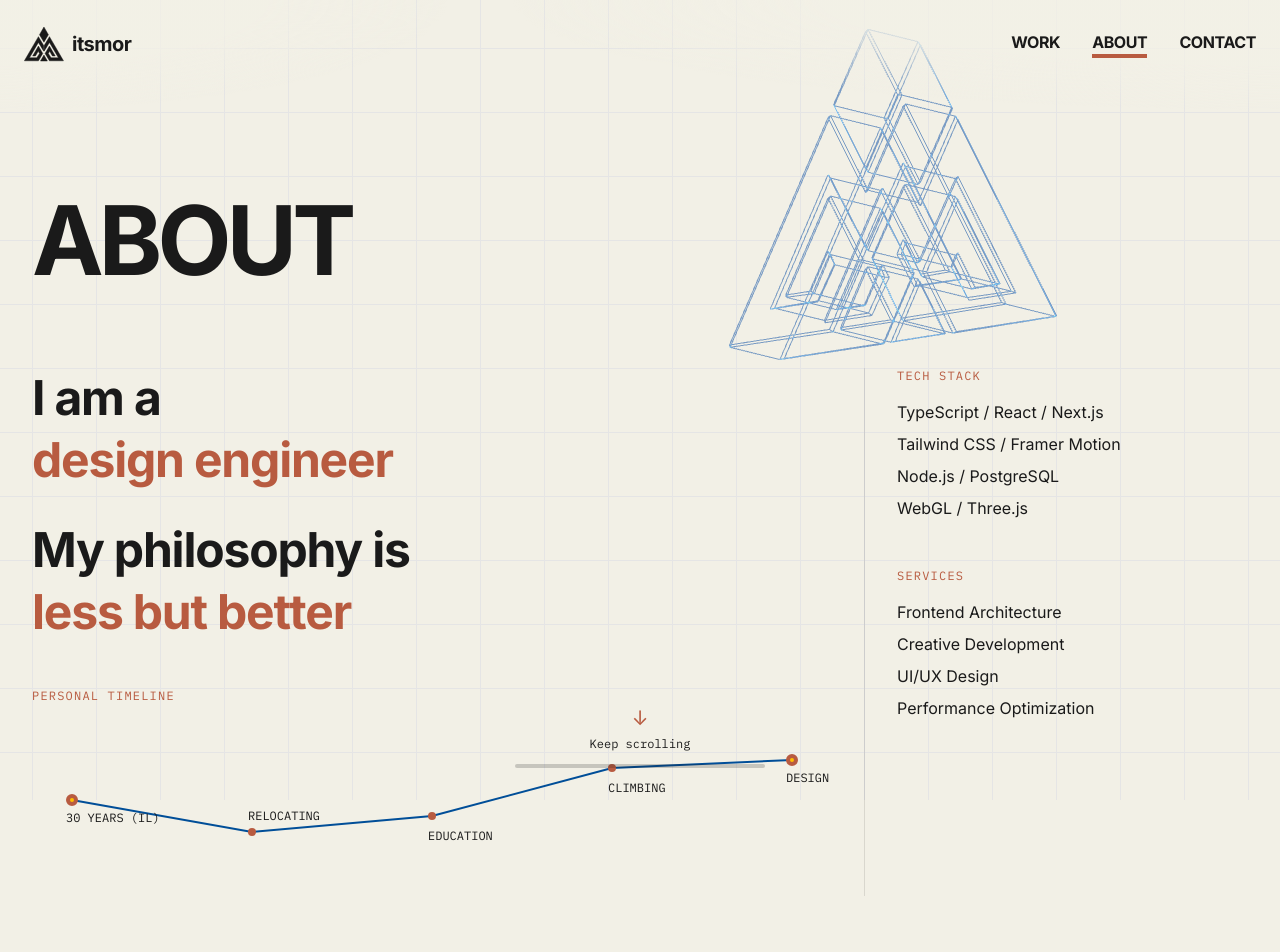
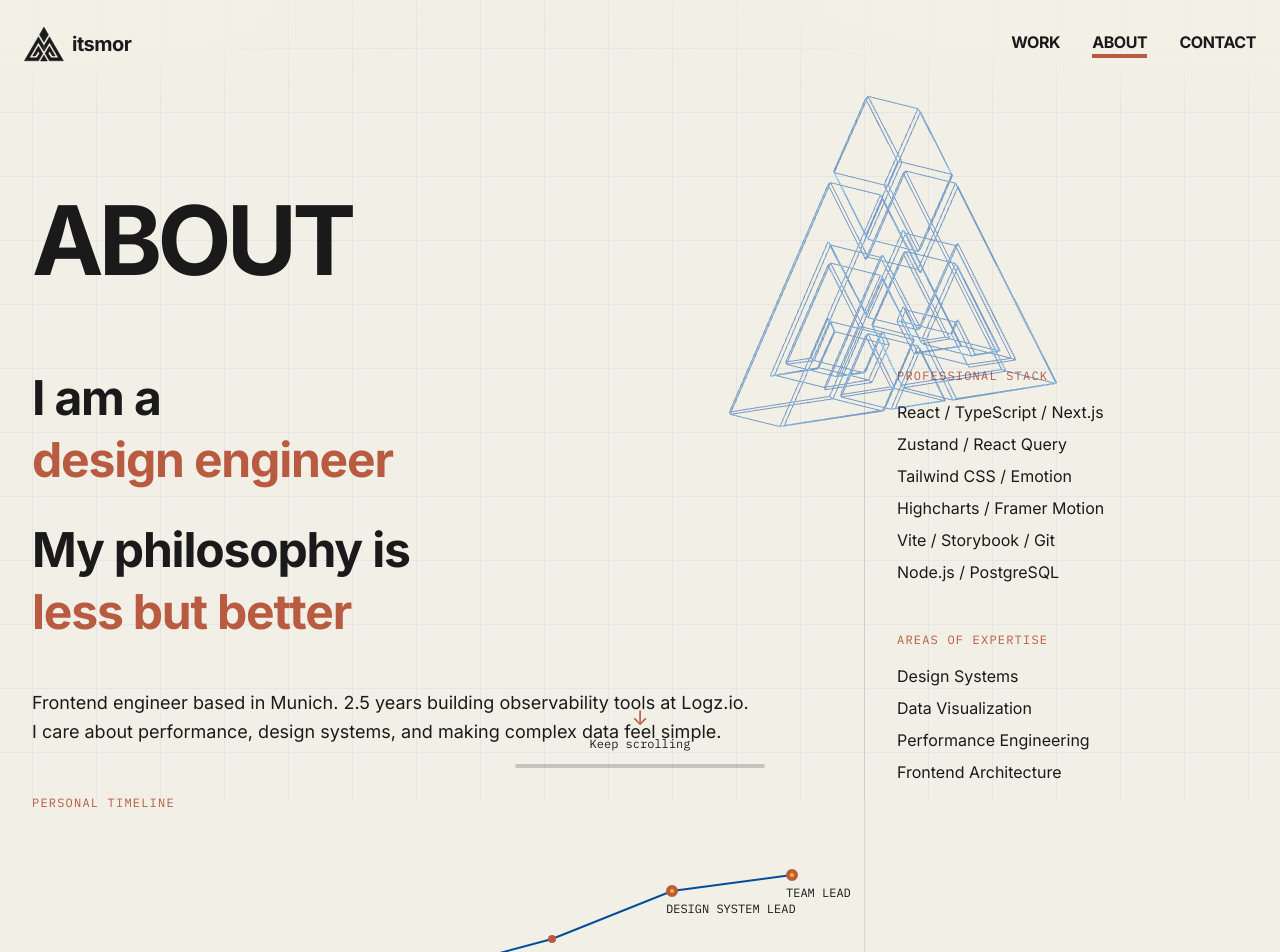
Before and after one commit to Gavriel-M/itsmor, a Next.js app: page /about in a window 1280 px wide. Shown: the top 952 px of the page. Built offline with nearby package versions, Linux system fonts and the light colour scheme.

Commit message:
Remove mock items + CV
Signed-off-by: gavriel-m <MGavrielG@Gmail.com>

```diff
--- a/src/app/about/page.tsx
+++ b/src/app/about/page.tsx
@@ -38,8 +38,6 @@ export default function AboutPage() {
               words={[
                 "creative developer",
                 "design engineer",
-                "detail devotee",
-                "pixel perfectionist",
                 "craft-driven builder",
               ]}
               className="font-sans text-2xl md:text-5xl leading-tight font-bold tracking-tight"
@@ -56,6 +54,17 @@ export default function AboutPage() {
               className="font-sans text-2xl md:text-5xl leading-tight font-bold tracking-tight"
             />
           </motion.div>
+
+          <motion.p
+            initial={{ opacity: 0 }}
+            animate={{ opacity: 1 }}
+            transition={{ delay: 0.3 }}
+            className="font-sans text-base md:text-lg leading-relaxed opacity-80 mt-12"
+          >
+            Frontend engineer based in Munich. 2.5 years building observability
+            tools at Logz.io. <br />I care about performance, design systems,
+            and making complex data feel simple.
+          </motion.p>
 
           <motion.div
             initial={{ opacity: 0 }}
@@ -77,26 +86,28 @@ export default function AboutPage() {
             {/* Stack */}
             <div>
               <h3 className="font-mono text-xs text-terracotta uppercase tracking-widest mb-4">
-                Tech Stack
+                Professional Stack
               </h3>
               <ul className="font-sans text-sm md:text-base space-y-2">
-                <li>TypeScript / React / Next.js</li>
-                <li>Tailwind CSS / Framer Motion</li>
+                <li>React / TypeScript / Next.js</li>
+                <li>Zustand / React Query</li>
+                <li>Tailwind CSS / Emotion</li>
+                <li>Highcharts / Framer Motion</li>
+                <li>Vite / Storybook / Git</li>
                 <li>Node.js / PostgreSQL</li>
-                <li>WebGL / Three.js</li>
               </ul>
             </div>
 
             {/* Services */}
             <div>
               <h3 className="font-mono text-xs text-terracotta uppercase tracking-widest mb-4">
-                Services
+                Areas of Expertise
               </h3>
               <ul className="font-sans text-sm md:text-base space-y-2">
+                <li>Design Systems</li>
+                <li>Data Visualization</li>
+                <li>Performance Engineering</li>
                 <li>Frontend Architecture</li>
-                <li>Creative Development</li>
-                <li>UI/UX Design</li>
-                <li>Performance Optimization</li>
               </ul>
             </div>
           </motion.div>
--- a/src/app/contact/page.tsx
+++ b/src/app/contact/page.tsx
@@ -32,6 +32,9 @@ export default function ContactPage() {
             >
               gavriel.mor@itsmor.com
             </a>
+            <p className="font-mono text-xs uppercase tracking-widest opacity-50 mt-4">
+              Based in Munich, CET timezone
+            </p>
           </motion.div>
         </div>
 
@@ -46,7 +49,7 @@ export default function ContactPage() {
         transition={{ delay: 0.6 }}
         className="cursor-default w-full border-t border-black/10 mt-auto pt-8 flex justify-between font-mono text-xs uppercase opacity-50"
       >
-        <span>© 2025 itsmor</span>
+        <span>© 2026 itsmor</span>
         <span>All Rights Reserved</span>
       </motion.div>
     </section>
--- /dev/null
+++ b/src/app/cv/page.tsx
@@ -0,0 +1,61 @@
+"use client";
+
+import { motion } from "framer-motion";
+
+const PDF_PATH = "/gavriel-mor-cv.pdf";
+
+export default function CvPage() {
+  return (
+    <section className="min-h-screen w-full pt-32 md:pt-48 px-4 md:px-8 pb-20 flex flex-col">
+      <div className="max-w-screen-xl mx-auto w-full flex-grow flex flex-col">
+        <div className="flex items-end justify-between mb-12">
+          <motion.h1
+            initial={{ opacity: 0, y: 20 }}
+            animate={{ opacity: 1, y: 0 }}
+            className="cursor-default font-sans font-bold text-6xl md:text-8xl tracking-tighter text-text"
+          >
+            CV
+          </motion.h1>
+
+          <motion.a
+            href={PDF_PATH}
+            download
+            initial={{ opacity: 0 }}
+            animate={{ opacity: 1 }}
+            transition={{ delay: 0.2 }}
+            className="font-mono text-sm uppercase tracking-widest border border-black/10 px-4 py-2 hover:bg-black hover:text-white transition-all duration-300"
+          >
+            Download PDF
+          </motion.a>
+        </div>
+
+        {/* PDF embed — desktop browsers render inline, mobile gets fallback */}
+        <motion.div
+          initial={{ opacity: 0 }}
+          animate={{ opacity: 1 }}
+          transition={{ delay: 0.3 }}
+          className="flex-grow min-h-[70vh] border border-black/10"
+        >
+          <object
+            data={PDF_PATH}
+            type="application/pdf"
+            className="w-full h-full min-h-[70vh]"
+          >
+            <div className="w-full h-full min-h-[70vh] flex flex-col items-center justify-center gap-6 px-4">
+              <p className="font-mono text-sm uppercase tracking-widest opacity-50 text-center">
+                PDF preview is not available on this device
+              </p>
+              <a
+                href={PDF_PATH}
+                download
+                className="font-mono text-sm uppercase tracking-widest border border-terracotta text-terracotta px-6 py-3 hover:bg-terracotta hover:text-white transition-all duration-300"
+              >
+                Download CV
+              </a>
+            </div>
+          </object>
+        </motion.div>
+      </div>
+    </section>
+  );
+}
--- a/src/app/work/page.tsx
+++ b/src/app/work/page.tsx
@@ -8,44 +8,18 @@ const projects = [
   {
     title: "2D Animation on the Web",
     category: "Research",
-    year: "2025",
+    year: "2026",
     href: "/work/2d-web-animation",
-    description: "Principles of 2D animation applied to web interfaces.",
+    description:
+      "A 14-section deep dive translating Disney's animation principles into web UI constraints, with interactive demos.",
   },
   {
-    title: "FinTech Dashboard",
-    category: "Web Development",
-    year: "2024",
-    href: "/work/fintech-dashboard",
-    description: "Real-time financial data visualization.",
-  },
-  {
-    title: "E-Commerce Design System",
-    category: "Design System",
-    year: "2023",
-    href: "/work/ecommerce-ds",
-    description: "Composable UI library for retail.",
-  },
-  {
-    title: "Generative Art Collection",
-    category: "Creative Coding",
-    year: "2023",
-    href: "/work/generative-art",
-    description: "Interactive 3D experiments.",
-  },
-  {
-    title: "Neon Genesis",
-    category: "Web Development",
+    title: "Eli Mor — Chinese Medicine",
+    category: "Client Work",
     year: "2025",
-    href: "/work/neon-genesis",
-    description: "Next-gen web framework prototype.",
-  },
-  {
-    title: "Type Foundry",
-    category: "Brand Identity",
-    year: "2023",
-    href: "/work/type-foundry",
-    description: "Typography showcase and sales platform.",
+    href: "https://d2yp9197xa6wil.cloudfront.net/",
+    description:
+      "Bilingual RTL Hebrew website for a Chinese medicine practitioner. Video hero, treatment pages, blog, and testimonials — designed and built end-to-end.",
   },
 ];
 
@@ -83,8 +57,7 @@ export default function WorkPage() {
             className="pb-4 relative z-10"
           >
             <p className="cursor-default font-mono text-sm md:text-base max-w-md leading-relaxed opacity-80">
-              A collection of digital artifacts, web experiences, and brand
-              systems designed with precision and purpose.
+              A curated selection of projects, research, and client work.
             </p>
           </motion.div>
         </header>
--- a/src/components/about/Timeline.tsx
+++ b/src/components/about/Timeline.tsx
@@ -11,11 +11,48 @@ interface TimelineEvent {
 }
 
 const EVENTS: TimelineEvent[] = [
-  { label: "30 YEARS (IL)", year: "1994", yPosition: 0.4, emphasis: "primary" },
-  { label: "RELOCATING", year: "2018", yPosition: 0.6, emphasis: "secondary" },
-  { label: "EDUCATION", year: "2020", yPosition: 0.5, emphasis: "secondary" },
-  { label: "CLIMBING", year: "2021", yPosition: 0.2, emphasis: "secondary" },
-  { label: "DESIGN", year: "2024", yPosition: 0.15, emphasis: "primary" },
+  {
+    label: "CS COURSEWORK",
+    year: "2020",
+    yPosition: 0.7,
+    emphasis: "secondary",
+  },
+  {
+    label: "HACKERU BOOTCAMP",
+    year: "2021",
+    yPosition: 0.55,
+    emphasis: "secondary",
+  },
+  {
+    label: "GRADUATED · SELF-STUDY",
+    year: "2022",
+    yPosition: 0.6,
+    emphasis: "secondary",
+  },
+  {
+    label: "JOINED LOGZ.IO",
+    year: "2023",
+    yPosition: 0.4,
+    emphasis: "primary",
+  },
+  {
+    label: "EXPLORE · ALERTS · DASHBOARDS",
+    year: "2024",
+    yPosition: 0.3,
+    emphasis: "secondary",
+  },
+  {
+    label: "DESIGN SYSTEM LEAD",
+    year: "2025",
+    yPosition: 0.15,
+    emphasis: "primary",
+  },
+  {
+    label: "TEAM LEAD",
+    year: "2026",
+    yPosition: 0.1,
+    emphasis: "primary",
+  },
 ];
 
 const PADDING_X = 40;
@@ -68,7 +105,7 @@ export default function Timeline() {
         Personal Timeline
       </h3>
 
-      <div ref={containerRef} className="relative h-40 w-full overflow-visible">
+      <div ref={containerRef} className="relative h-80 w-full overflow-visible">
         {dimensions.width > 0 && (
           <>
             {/* SVG Line */}
--- a/src/components/animationResearch/DemoCard.tsx
+++ b/src/components/animationResearch/DemoCard.tsx
@@ -38,19 +38,14 @@ export default function DemoCard({ demoId }: DemoCardProps) {
             </Suspense>
           </motion.div>
         ) : (
-          <motion.div
-            key={demoId || "empty"}
-            initial={{ opacity: 0 }}
-            animate={{ opacity: 1 }}
-            exit={{ opacity: 0 }}
-            transition={{ duration: 0.3, ease: EASE_OUT_EXPO }}
-            className="text-center px-4"
-          >
-            <p className="font-mono text-xs uppercase tracking-widest opacity-40">
-              {demoId ? `Demo: ${demoId}` : "No demo for this section"}
+          <div className="text-center px-4">
+            <p className="font-mono text-xs uppercase tracking-widest opacity-30">
+              Demo Player
             </p>
-            <p className="font-mono text-xs opacity-30 mt-1">Coming soon</p>
-          </motion.div>
+            <p className="font-mono text-[10px] opacity-20 mt-1">
+              No demo for this section
+            </p>
+          </div>
         )}
       </AnimatePresence>
     </div>
--- a/src/components/animationResearch/DemoPopover.tsx
+++ b/src/components/animationResearch/DemoPopover.tsx
@@ -264,8 +264,7 @@ export default function DemoPopover({
     ? { duration: 0 }
     : { duration: 0.25, ease: EASE_OUT_EXPO };
 
-  const subtitle =
-    DemoComponent && title ? title : DemoComponent ? "Demo" : "Unavailable";
+  const subtitle = DemoComponent ? title || "Demo" : "Demo Player";
 
   return (
     <div className={`fixed inset-0 z-60 pointer-events-none ${className}`}>
@@ -433,19 +432,21 @@ export default function DemoPopover({
                       </motion.div>
                     ) : (
                       <motion.div
-                        key={demoId || "empty"}
+                        key="empty"
                         initial={{ opacity: 0 }}
                         animate={{ opacity: 1 }}
                         exit={{ opacity: 0 }}
                         transition={{ duration: 0.2, ease: EASE_OUT_EXPO }}
-                        className="text-center px-4"
+                        className="w-full h-full flex items-center justify-center text-center px-4"
                       >
-                        <p className="font-mono text-xs uppercase tracking-widest opacity-40">
-                          {demoId ? `Demo: ${demoId}` : "Demo"}
-                        </p>
-                        <p className="font-mono text-xs opacity-30 mt-1">
-                          This section has no demo yet.
-                        </p>
+                        <div>
+                          <p className="font-mono text-xs uppercase tracking-widest opacity-30">
+                            Demo Player
+                          </p>
+                          <p className="font-mono text-[10px] opacity-20 mt-1">
+                            No demo for this section
+                          </p>
+                        </div>
                       </motion.div>
                     )}
                   </AnimatePresence>
--- a/src/components/contact/ContactNetwork.tsx
+++ b/src/components/contact/ContactNetwork.tsx
@@ -26,8 +26,8 @@ export const LINKS: NetworkLink[] = [
   },
   {
     id: "readcv",
-    label: "READ.CV",
-    href: "https://read.cv/itsmor",
+    label: "Resume",
+    href: "/cv",
     x: 0,
     y: 120,
   },
--- a/src/components/home/Hero.tsx
+++ b/src/components/home/Hero.tsx
@@ -55,7 +55,7 @@ export default function Hero() {
             }}
             className="cursor-default relative z-20 mt-4 font-mono text-sm text-background tracking-widest uppercase"
           >
-            Portfolio 2025
+            Portfolio 2026
           </motion.p>
         </div>
 
--- a/src/components/work/ProjectCard.tsx
+++ b/src/components/work/ProjectCard.tsx
@@ -21,6 +21,11 @@ export default function ProjectCard({
   index,
 }: ProjectProps) {
   const paddedIndex = String(index + 1).padStart(2, "0");
+  const isExternal = href.startsWith("http");
+  const Wrapper = isExternal ? "a" : Link;
+  const externalProps = isExternal
+    ? { target: "_blank" as const, rel: "noopener noreferrer" }
+    : {};
 
   return (
     <motion.div
@@ -29,9 +34,10 @@ export default function ProjectCard({
       transition={{ delay: index * 0.1, duration: 0.5 }}
       className="group relative border-t border-black/10 dark:border-white/10"
     >
-      <Link
+      <Wrapper
         href={href}
         className="block py-7 md:py-10 border-l-2 border-transparent group-hover:border-terracotta focus-visible:border-terracotta pl-0 group-hover:pl-4 focus-visible:pl-4 transition-all duration-300"
+        {...externalProps}
       >
         <div className="grid grid-cols-1 md:grid-cols-12 gap-4 items-baseline">
           {/* Index + Year */}
@@ -68,7 +74,7 @@ export default function ProjectCard({
             </p>
           </div>
         )}
-      </Link>
+      </Wrapper>
     </motion.div>
   );
 }
--- a/src/components/work/WireframeLogo3D.tsx
+++ b/src/components/work/WireframeLogo3D.tsx
@@ -49,7 +49,6 @@ function LogoMesh() {
   // Process each SVG path into separate extruded 3D geometries
   const logoParts = useMemo<LogoPart[]>(() => {
     if (!svgData) {
-      console.log("No SVG data found");
       return [];
     }
 
@@ -64,7 +63,6 @@ function LogoMesh() {
       const shapes = SVGLoader.createShapes(path);
 
       if (shapes.length === 0) {
-        console.warn(`No shapes found for path: ${pathId}`);
         return;
       }
 
@@ -114,10 +112,6 @@ function LogoMesh() {
       }
     });
 
-    console.log(
-      `Processed ${parts.length} logo parts:`,
-      parts.map((p) => p.id)
-    );
     return parts;
   }, [svgData]);
 
@@ -159,7 +153,6 @@ function LogoMesh() {
   });
 
   if (logoParts.length === 0) {
-    console.log("No logo parts generated");
     return null;
   }
 
```
Also changed, not shown: 1 other file (tests, documents, lock files or other folders).
